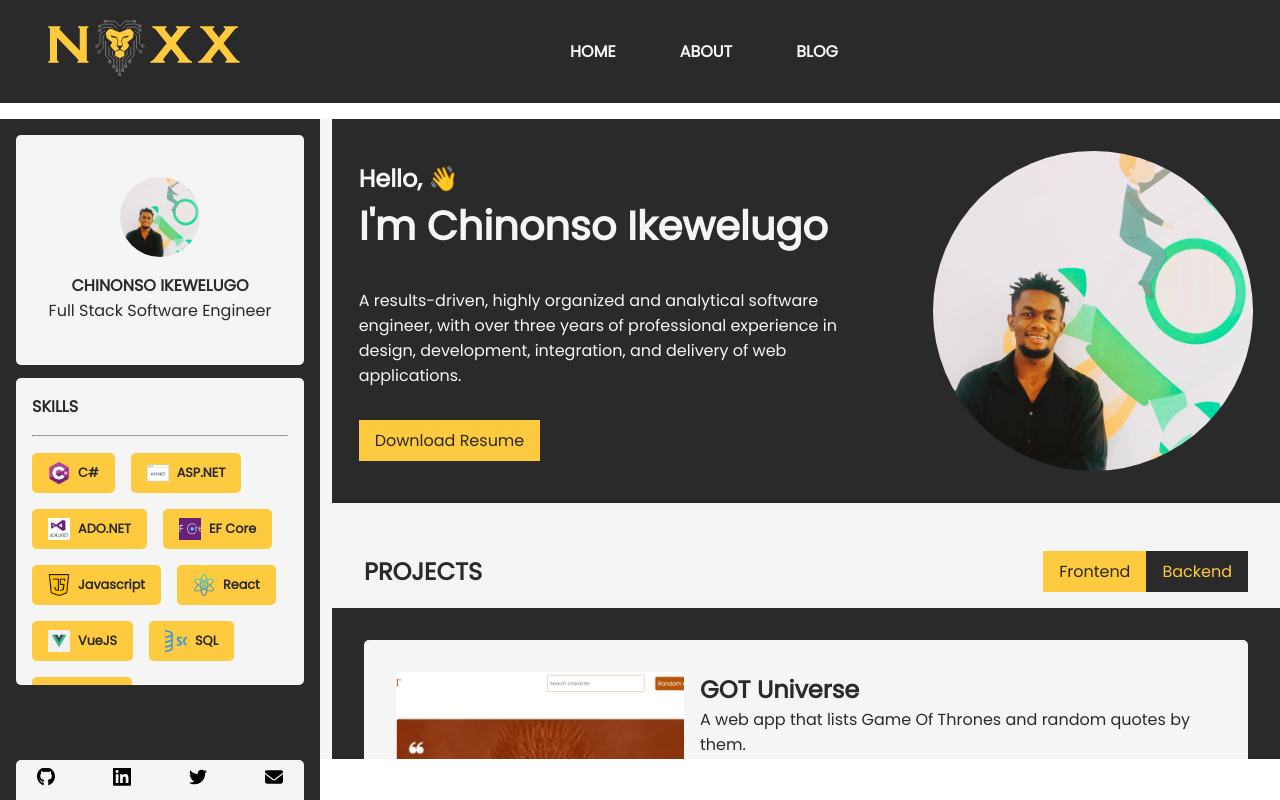
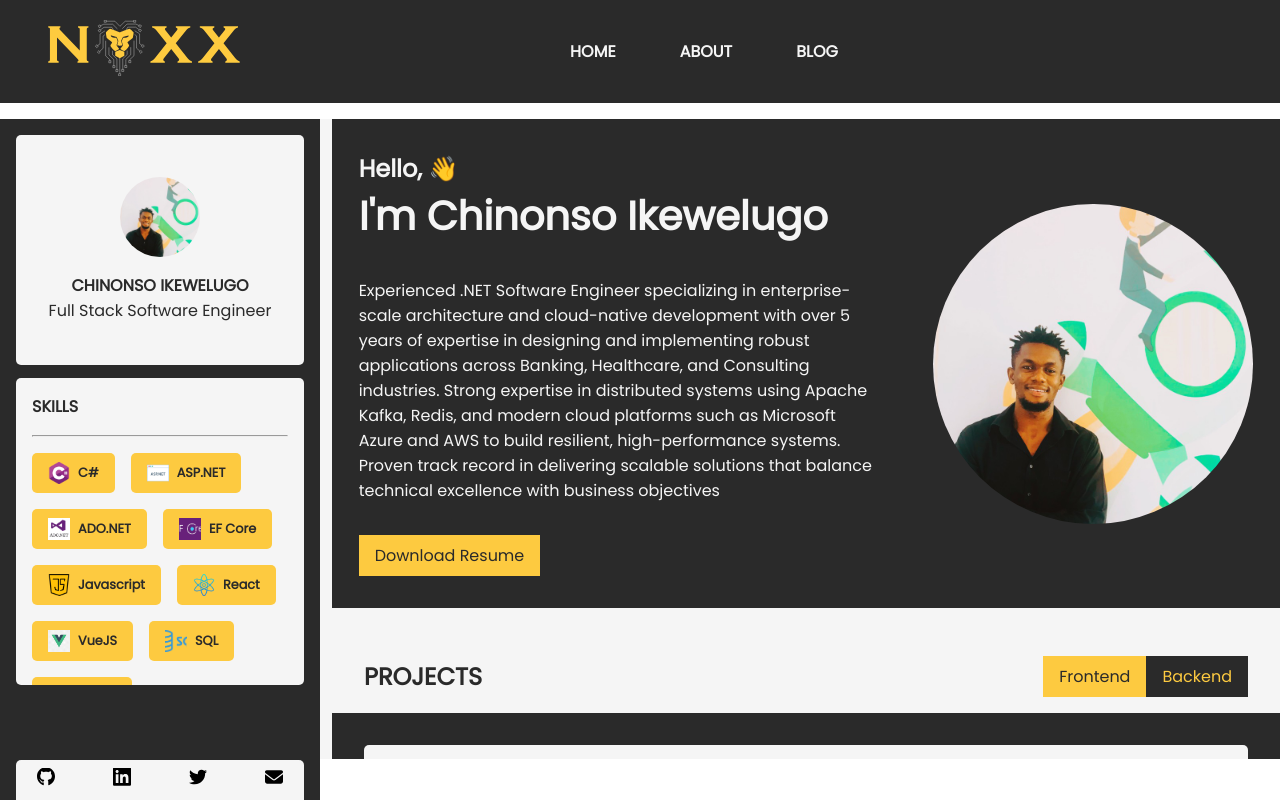
Before and after one commit to ChinonsoIke/NoxxPortfolio, a React (Create React App) app: page / in a window 1280 px wide. Built offline with nearby package versions, Linux system fonts and the light colour scheme.

Commit message:
change intro

```diff
--- a/src/components/organisms/hero/hero.component.jsx
+++ b/src/components/organisms/hero/hero.component.jsx
@@ -18,9 +18,11 @@ const Hero = () => {
               size="2.5rem" weight="700" color="whitesmoke" />
           </div>
             <Text
-              text="A results-driven, highly organized and analytical software engineer, with
-                over three years of professional experience in design, development, integration,
-                and delivery of web applications."
+              text="Experienced .NET Software Engineer specializing in enterprise-scale architecture and cloud-native development with
+              over 5 years of expertise in designing and implementing robust applications across Banking, Healthcare, and Consulting industries.
+              Strong expertise in distributed systems using Apache Kafka, Redis, and modern cloud platforms such as Microsoft Azure and
+              AWS to build resilient, high-performance systems. Proven track record in delivering scalable solutions that
+              balance technical excellence with business objectives"
               size="1rem" weight="300" color="whitesmoke" />
             <a href="https://docs.google.com/document/d/1AEvk3TsbLan5P6vuF1yGmkf5-JJPufX9gzs9R52xJBU/edit?usp=sharing" target="_blank">
               <Button text="Download Resume" />
```
